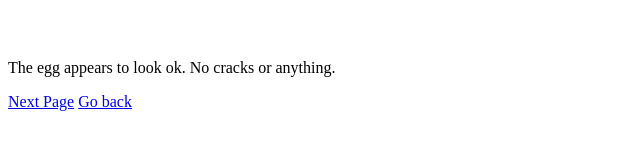
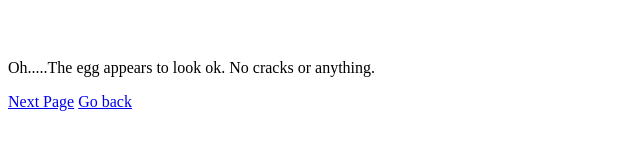
Before and after one commit to Mappel00/mia-appel-interactive-development-2025-fall, a plain HTML site: page page-10.html in a window 1280 px wide. Shown: the whole page, without its empty margins (0-640 px from the left). Drawn offline with Linux system fonts and the light colour scheme.

Commit message:
Fixed words

```diff
--- a/page-10.html
+++ b/page-10.html
@@ -8,7 +8,7 @@
 
                 </pre>
                 <p>
-                    The egg appears to look ok. No cracks or anything.
+                    Oh.....The egg appears to look ok. No cracks or anything.
                 </p>
                 <a href="page-11.html">Next Page</a>
                 <a href="page-9.html">Go back</a>
```
